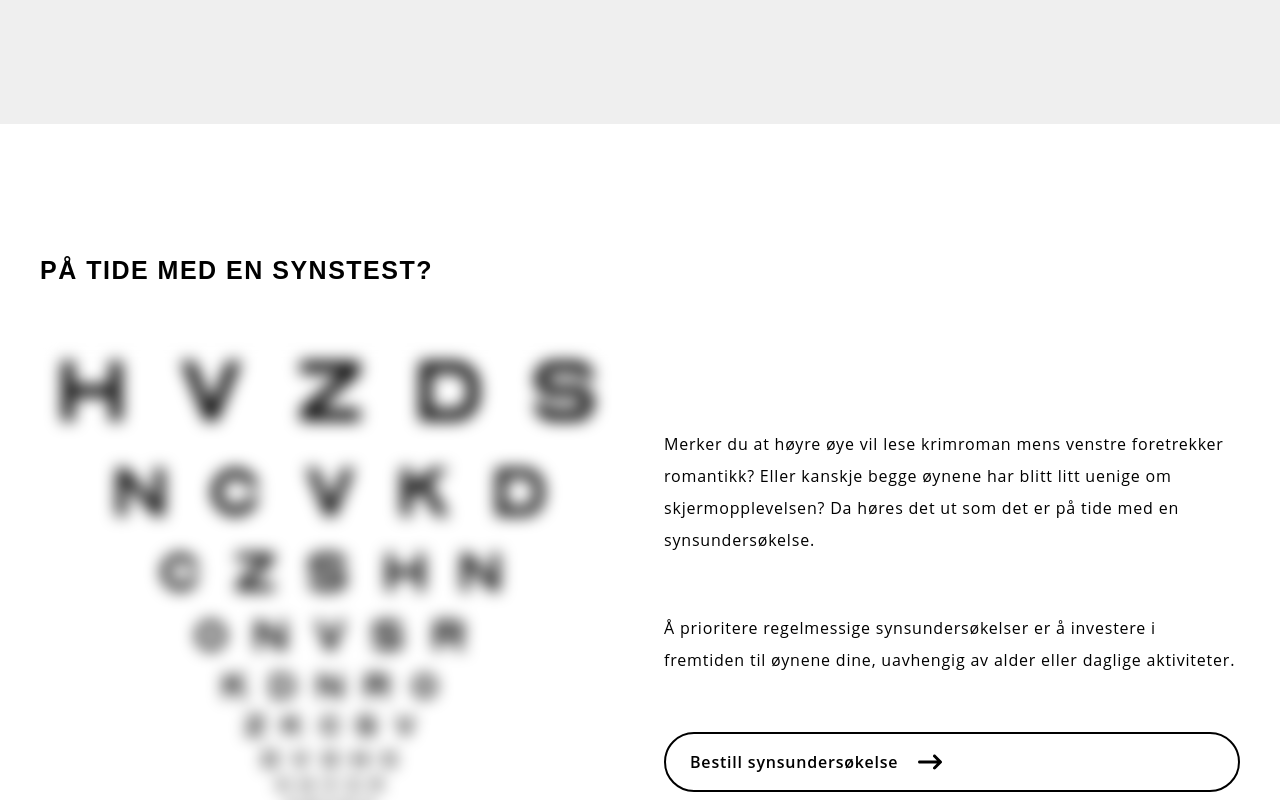
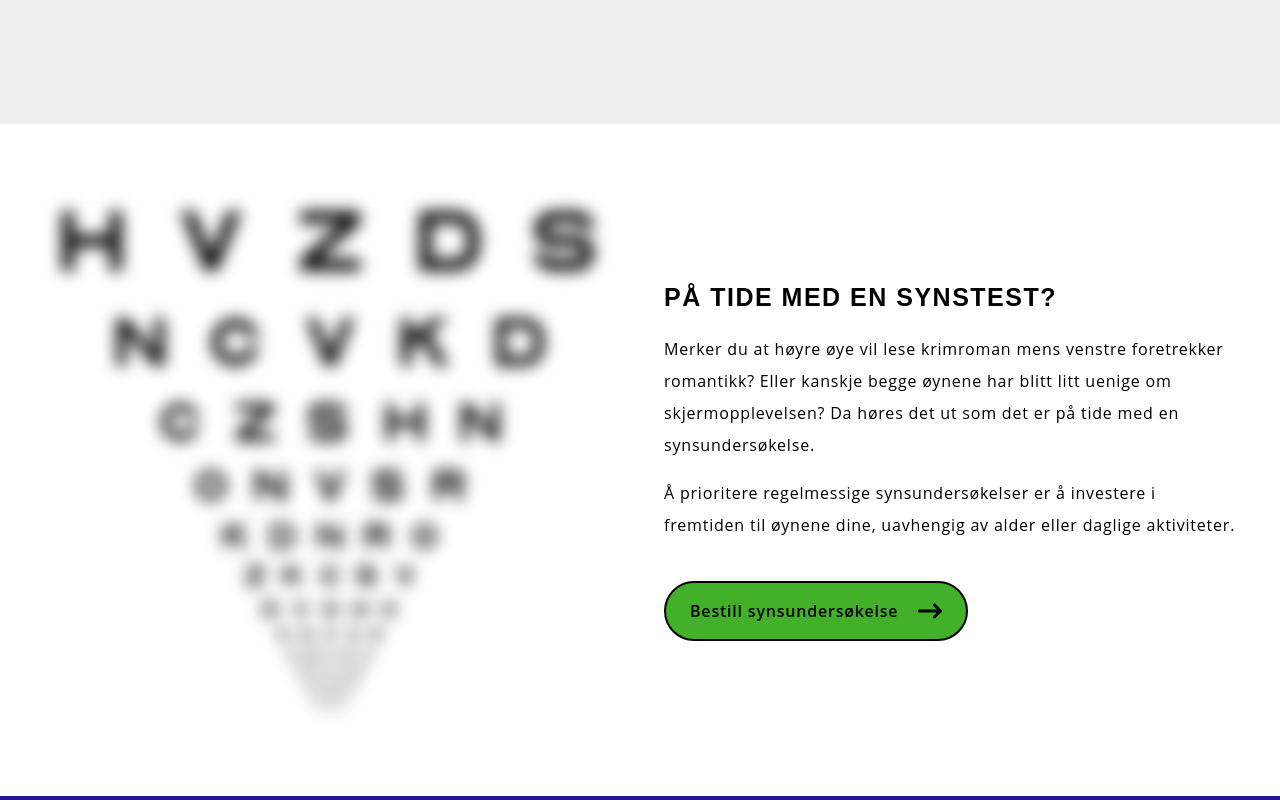
Before and after one commit to mathildeew/lillestromoptikk, a React (Vite) app: page / in a window 1280 px wide. Shown: the part 1280-2080 px from the top of the page. Built offline with nearby package versions, Linux system fonts and the light colour scheme; no server answers; a web font is replaced by a local one.

Commit message:
adds styles and new colors

```diff
--- a/src/components/TimeForEyecheck/index.jsx
+++ b/src/components/TimeForEyecheck/index.jsx
@@ -5,30 +5,19 @@ import LogMAR from "../LogMAR";
 
 export default function TimeForCheck() {
   return (
-    <section className="max-w-7xl flex flex-col gap-12 px-4 py-24 md:px-10 md:py-32 lg:mx-auto">
-      <h2>På tide med en synstest?</h2>
-
-      <div className="flex flex-col gap-12 lg:grid lg:grid-cols-2 lg:gap-12 lg:items-center">
+    <section className="max-w-7xl flex flex-col items-center gap-12 mx-auto px-4 py-16 md:px-10">
+      <div className="flex flex-col gap-8 lg:grid lg:grid-cols-2 lg:gap-12 lg:items-center">
         <LogMAR />
 
-        <div className="flex flex-col gap-14">
-          <p>
-            Merker du at høyre øye vil lese krimroman mens venstre foretrekker
-            romantikk? Eller kanskje begge øynene har blitt litt uenige om
-            skjermopplevelsen? Da høres det ut som det er på tide med en
-            synsundersøkelse.
-          </p>
-          <p>
-            Å prioritere regelmessige synsundersøkelser er å investere i
-            fremtiden til øynene dine, uavhengig av alder eller daglige
-            aktiviteter.
-          </p>
+        <div className="flex flex-col gap-10">
+          <div className="flex flex-col gap-4">
+            <h2>På tide med en synstest?</h2>
+            <p>Merker du at høyre øye vil lese krimroman mens venstre foretrekker romantikk? Eller kanskje begge øynene har blitt litt uenige om skjermopplevelsen? Da høres det ut som det er på tide med en synsundersøkelse.</p>
+            <p>Å prioritere regelmessige synsundersøkelser er å investere i fremtiden til øynene dine, uavhengig av alder eller daglige aktiviteter.</p>
+          </div>
 
-          <button className="btn-primary border-black">
-            <Link
-              to={"/timebestilling"}
-              className="flex items-center gap-5 hover:gap-10"
-            >
+          <button className="btn-primary bg-green361 w-fit border-black">
+            <Link to={"/timebestilling"} className="flex items-center gap-5 hover:gap-10">
               Bestill synsundersøkelse
               <FontAwesomeIcon icon={faArrowRightLong} className="text-2xl" />
             </Link>
```
